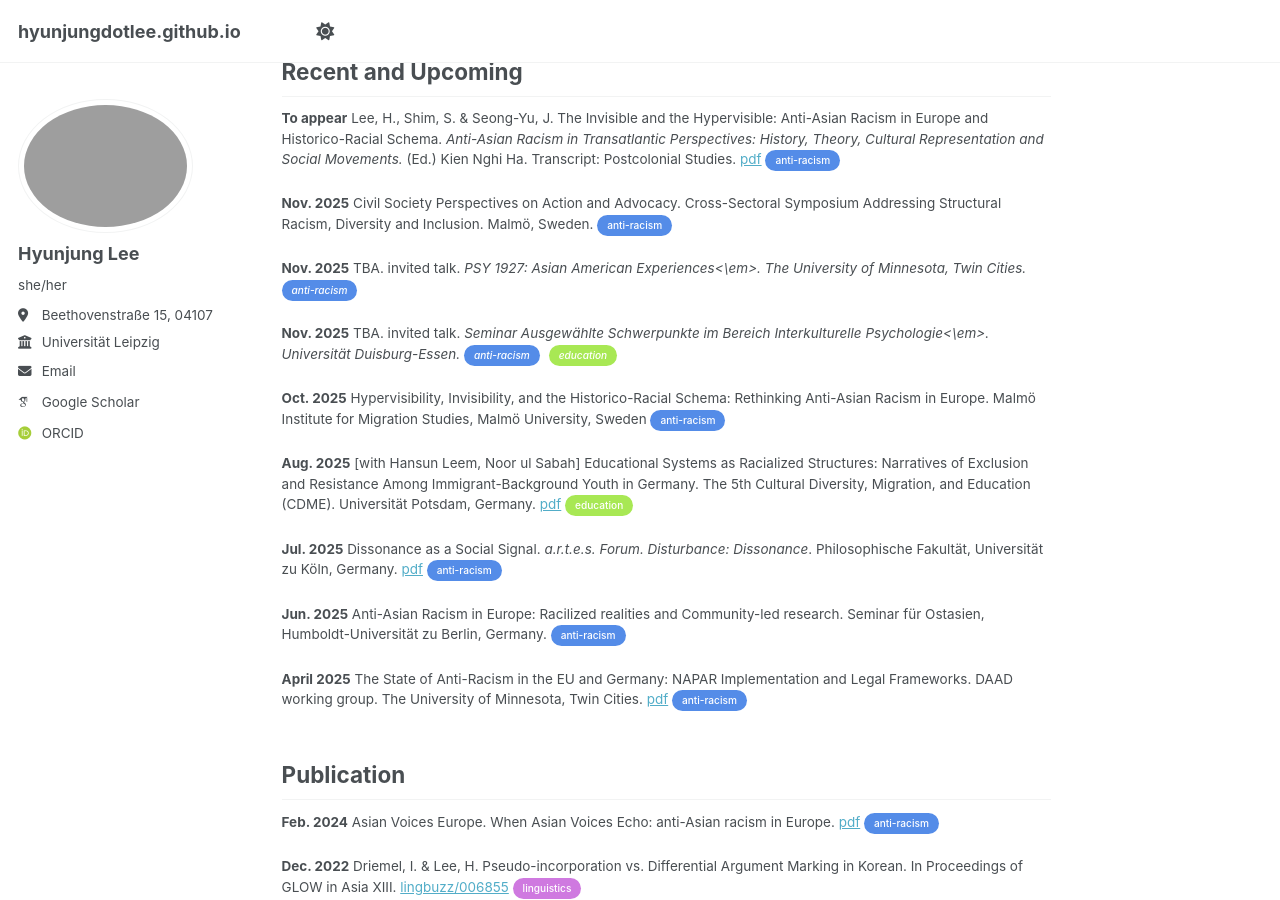
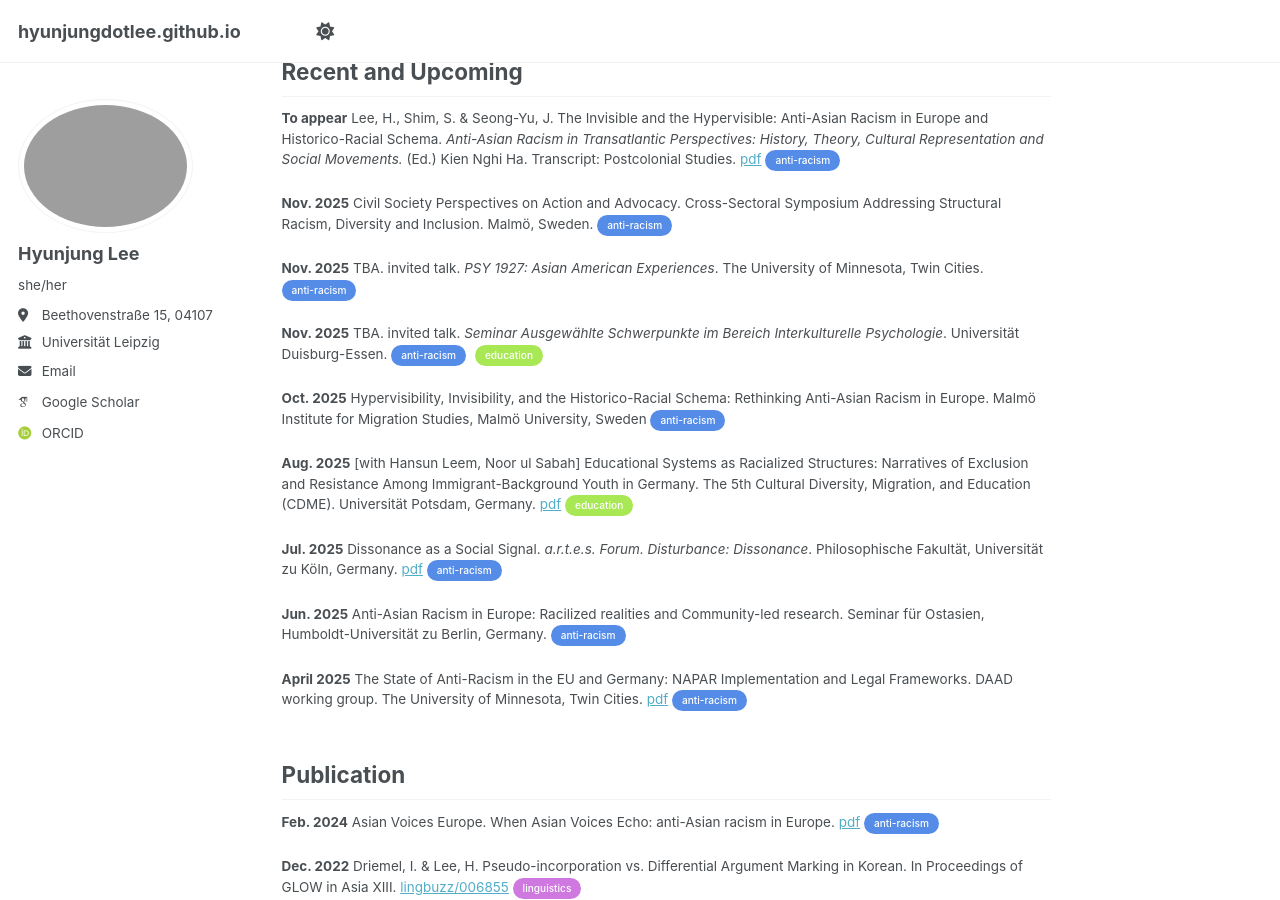
Before and after one commit to hyunjungdotlee/hyunjungdotlee.github.io, a Jekyll site: the page built from _pages/about.md, in a window 1280 px wide and 900 px high, scrolled down 499 px. Built offline with Jekyll 4.4.1, drawn with Linux system fonts in a browser that asks for light colours; some web fonts are replaced; a script that is not in the unit is left out.

Commit message:
Update about.md

```diff
--- a/_pages/about.md
+++ b/_pages/about.md
@@ -28,9 +28,9 @@ Lee, H., Shim, S. & Seong-Yu, J. The Invisible and the Hypervisible: Anti-Asian
 
 <strong>Nov. 2025</strong> Civil Society Perspectives on Action and Advocacy. Cross-Sectoral Symposium Addressing Structural Racism, Diversity and Inclusion. Malmö, Sweden. <span class="pill pill-ar">anti-racism</span>
 
-<strong>Nov. 2025</strong> TBA. invited talk. <em>PSY 1927: Asian American Experiences<\em>. The University of Minnesota, Twin Cities. <span class="pill pill-ar">anti-racism</span>
+<strong>Nov. 2025</strong> TBA. invited talk. <em>PSY 1927: Asian American Experiences</em>. The University of Minnesota, Twin Cities. <span class="pill pill-ar">anti-racism</span>
 
-<strong>Nov. 2025</strong> TBA. invited talk. <em>Seminar Ausgewählte Schwerpunkte im Bereich Interkulturelle Psychologie<\em>. Universität Duisburg-Essen. <span class="pill pill-ar">anti-racism</span> <span class="pill pill-ed">education</span>
+<strong>Nov. 2025</strong> TBA. invited talk. <em>Seminar Ausgewählte Schwerpunkte im Bereich Interkulturelle Psychologie</em>. Universität Duisburg-Essen. <span class="pill pill-ar">anti-racism</span> <span class="pill pill-ed">education</span>
 
 <strong>Oct. 2025</strong> Hypervisibility, Invisibility, and the Historico-Racial Schema: Rethinking Anti-Asian Racism in Europe.
 Malmö Institute for Migration Studies, Malmö University, Sweden <span class="pill pill-ar">anti-racism</span>
```
